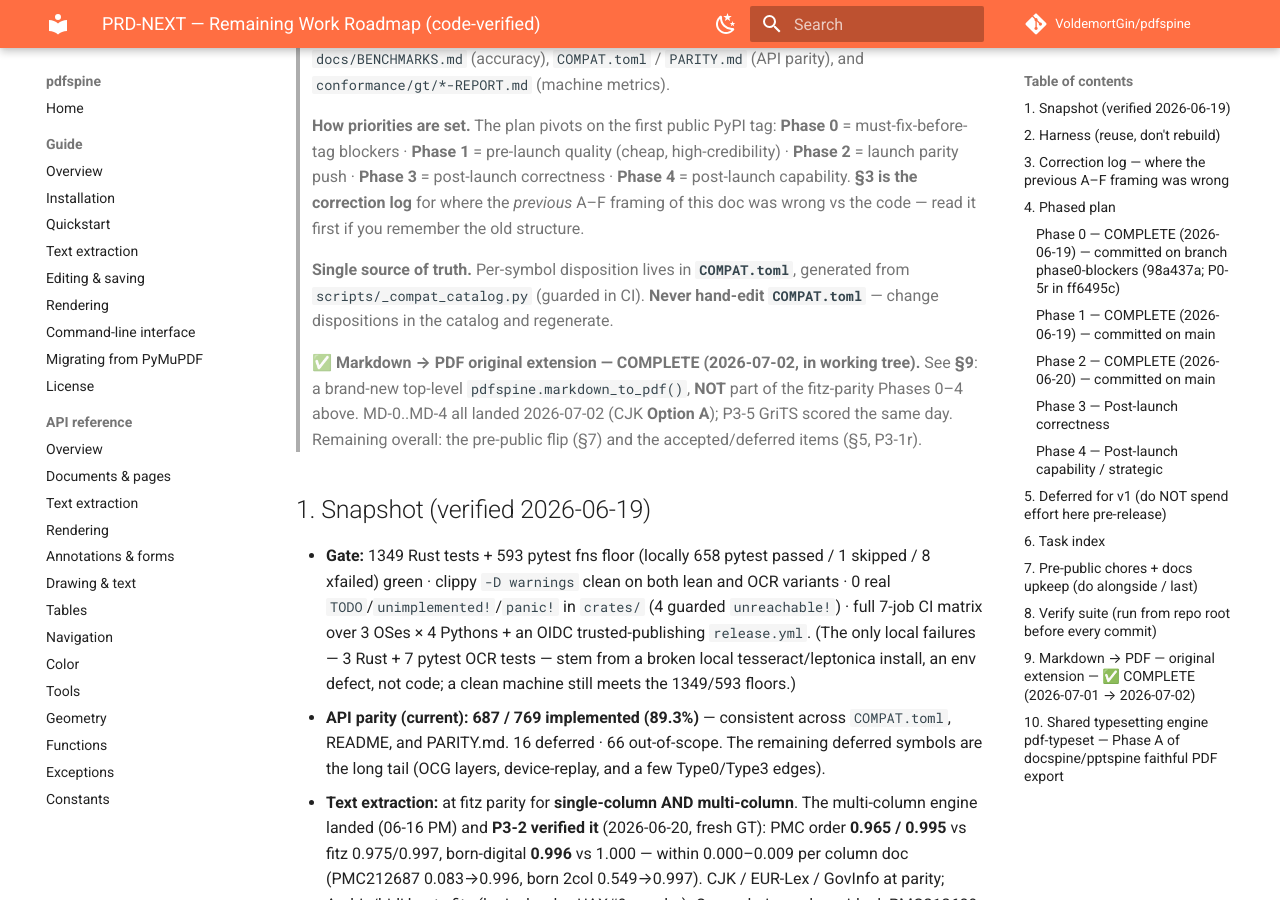
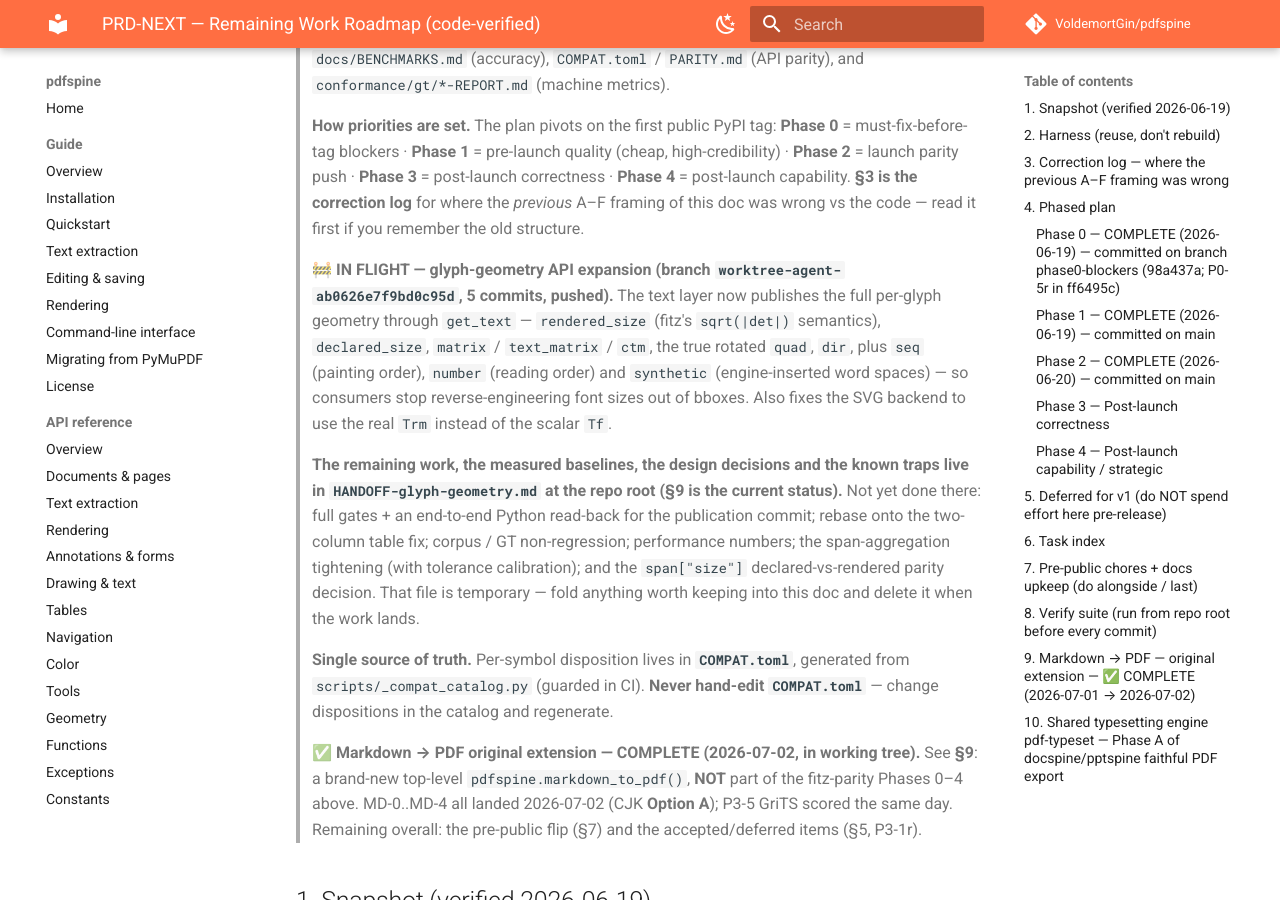
Before and after one commit to VoldemortGin/pdfspine, an MkDocs documentation site: the page built from docs/PRD-NEXT.md, in a window 1280 px wide and 900 px high, scrolled down 252 px. Built offline with MkDocs 1.6.1 and Material for MkDocs 9.7.7, drawn with Linux system fonts in a browser that asks for light colours; comment, search, counter and statistics services are not loaded.

Commit message:
docs: point PRD-NEXT at the in-flight glyph-geometry work
PRD-NEXT is the project's live to-do list, but the glyph-geometry expansion was
tracked only in a scratch handoff file at the repo root, so resuming from the
documented entry point would have missed it entirely. Adds an in-flight pointer
naming the branch, what already landed, and what is still unverified.

Co-Authored-By: Claude Opus 5 (1M context) <noreply@anthropic.com>
Claude-Session: https://claude.ai/code/session_01FrgNdzHnsp6pGgLyL4HfTy

```diff
--- a/docs/PRD-NEXT.md
+++ b/docs/PRD-NEXT.md
@@ -11,6 +11,21 @@
 > for where the *previous* A–F framing of this doc was wrong vs the code — read it first if you remember the
 > old structure.
 >
+> **🚧 IN FLIGHT — glyph-geometry API expansion (branch
+> `worktree-agent-ab0626e7f9bd0c95d`, 5 commits, pushed).** The text layer now publishes the full
+> per-glyph geometry through `get_text` — `rendered_size` (fitz's `sqrt(|det|)` semantics),
+> `declared_size`, `matrix` / `text_matrix` / `ctm`, the true rotated `quad`, `dir`, plus `seq`
+> (painting order), `number` (reading order) and `synthetic` (engine-inserted word spaces) — so
+> consumers stop reverse-engineering font sizes out of bboxes. Also fixes the SVG backend to use the
+> real `Trm` instead of the scalar `Tf`.
+>
+> **The remaining work, the measured baselines, the design decisions and the known traps live in
+> `HANDOFF-glyph-geometry.md` at the repo root (§9 is the current status).** Not yet done there:
+> full gates + an end-to-end Python read-back for the publication commit; rebase onto the two-column
+> table fix; corpus / GT non-regression; performance numbers; the span-aggregation tightening (with
+> tolerance calibration); and the `span["size"]` declared-vs-rendered parity decision. That file is
+> temporary — fold anything worth keeping into this doc and delete it when the work lands.
+
 > **Single source of truth.** Per-symbol disposition lives in **`COMPAT.toml`**, generated from
 > `scripts/_compat_catalog.py` (guarded in CI). **Never hand-edit `COMPAT.toml`** — change dispositions in
 > the catalog and regenerate.
```
